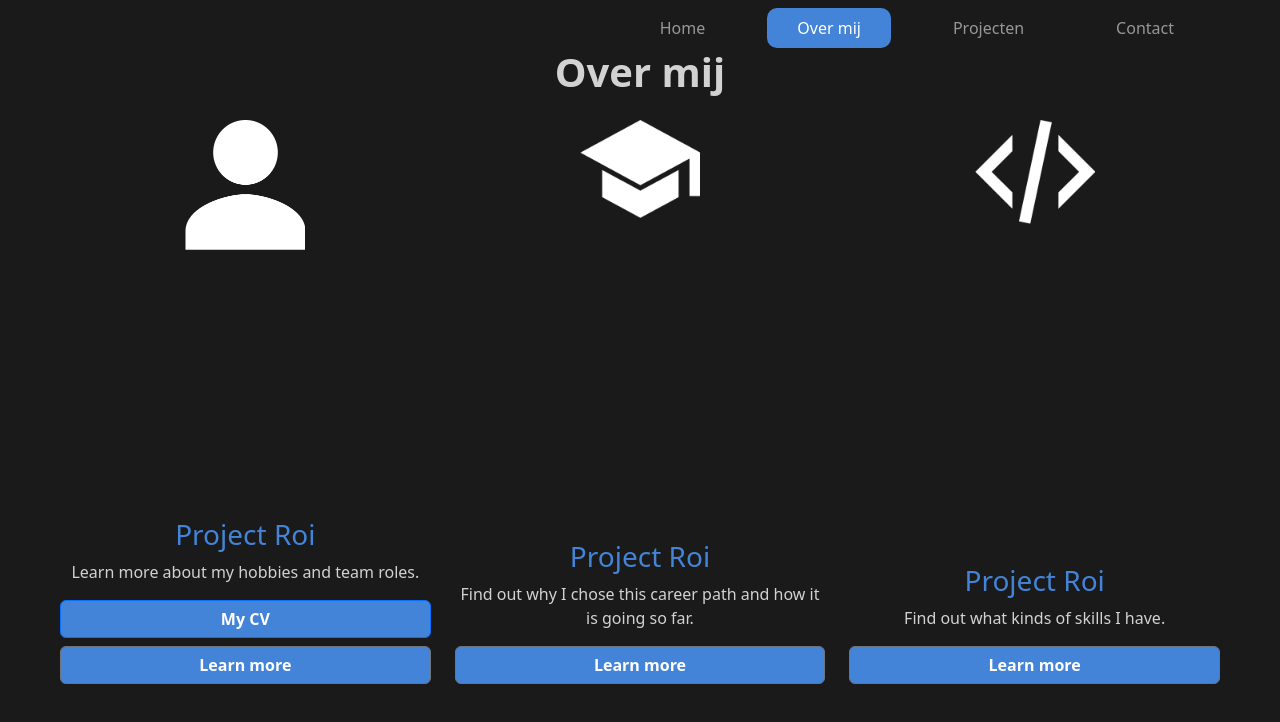
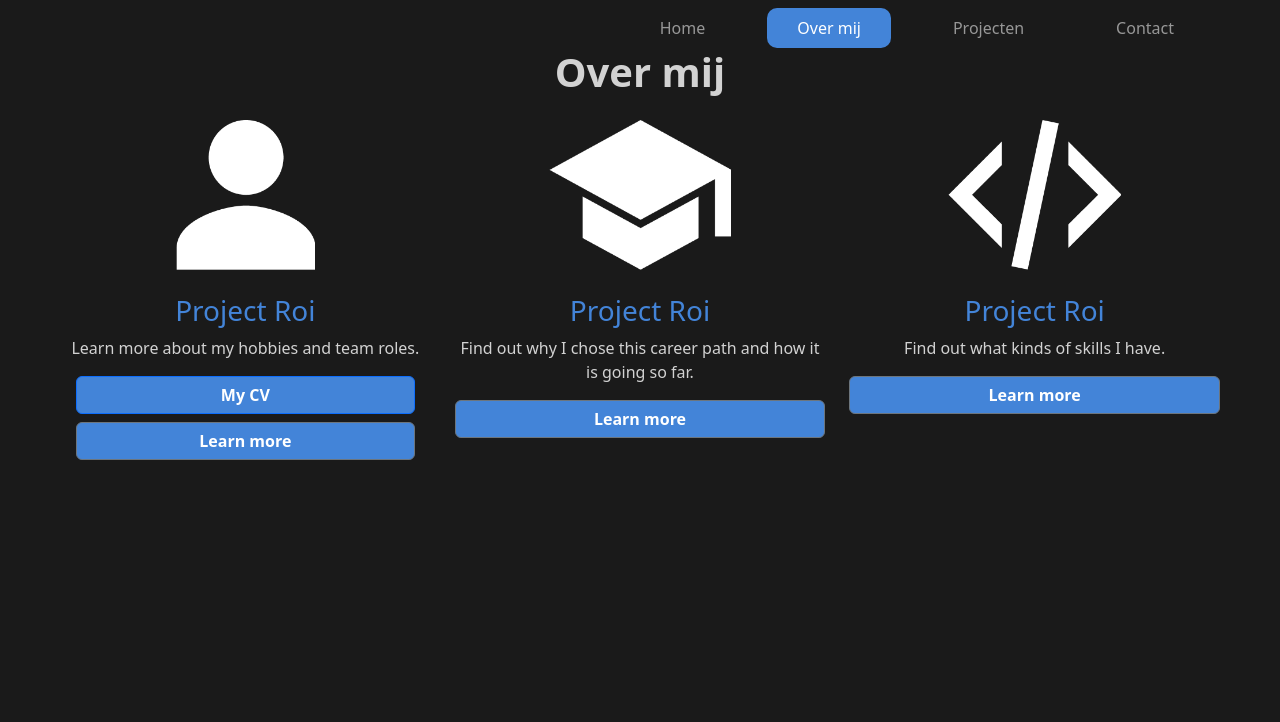
Before and after one commit to jarno-de-coninck/portfolio-keuzedeel, a React (Vite) app: page /aboutme in a window 1280 px wide. Shown: the top 722 px of the page. Built offline with nearby package versions, Linux system fonts and the light colour scheme.

Commit message:
asdasd
asdasd

```diff
--- a/src/main.scss
+++ b/src/main.scss
@@ -89,3 +89,8 @@ button{
   border: $dark1 3px solid !important;
   border-radius: 10px;
 }
+
+.aboutMeImage {
+  max-height: 150px;
+  max-width: 100%;
+}
--- a/src/pages/aboutme.jsx
+++ b/src/pages/aboutme.jsx
@@ -1,33 +1,46 @@
 import React from 'react';
+import 'bootstrap/dist/css/bootstrap.min.css';
 
 function AboutMe() {
   return (
     <div className="container-fluid h-100 my-auto">
       <h1 className="fw-bold text-center mb-4">Over mij</h1>
-      <div className="row justify-content-around align-items-stretch h-75">
+      <div className="row">
         {/* Project Roi Section */}
-        <div className="col-12 col-sm-6 col-md-4 d-flex flex-column text-center mb-3 mb-md-0">
-          <img className="mx-auto mb-4 img-fluid" src="./images/myself.png" alt="Myself" style={{ maxWidth: '120px' }} />
-          <h3 className="mainColor mt-auto">Project Roi</h3>
+        <div className="col-12 col-sm-6 col-md-4 d-flex flex-column text-center mb-3 mb-md-0 align-items-center">
+          <img
+            className="img-fluid mb-4 aboutMeImage"
+            src="./images/myself.png"
+            alt="Myself"
+          />
+          <h3 className="mainColor">Project Roi</h3>
           <p>Learn more about my hobbies and team roles.</p>
-          <div className="d-flex flex-column gap-2">
+          <div className="d-flex flex-column gap-2 w-100 px-3">
             <button className="btn btn-primary fw-bold text-white w-100">My CV</button>
             <button className="btn btn-secondary fw-bold text-white w-100" data-bs-toggle="modal" data-bs-target="#myHobbies">Learn more</button>
           </div>
         </div>
 
         {/* Education Section */}
-        <div className="col-12 col-sm-6 col-md-4 d-flex flex-column text-center mb-3 mb-md-0">
-          <img className="mx-auto mb-4 img-fluid" src="./images/education.png" alt="Education" style={{ maxWidth: '120px' }} />
-          <h3 className="mainColor mt-auto">Project Roi</h3>
+        <div className="col-12 col-sm-6 col-md-4 d-flex flex-column text-center mb-3 mb-md-0 align-items-center">
+          <img
+            className="img-fluid mb-4 aboutMeImage"
+            src="./images/education.png"
+            alt="Education"
+          />
+          <h3 className="mainColor">Project Roi</h3>
           <p>Find out why I chose this career path and how it is going so far.</p>
           <button className="btn btn-secondary fw-bold text-white w-100" data-bs-toggle="modal" data-bs-target="#myCareer">Learn more</button>
         </div>
 
         {/* Skills Section */}
-        <div className="col-12 col-sm-6 col-md-4 d-flex flex-column text-center">
-          <img className="mx-auto mb-4 img-fluid" src="./images/skills.png" alt="Skills" style={{ maxWidth: '120px' }} />
-          <h3 className="mainColor mt-auto">Project Roi</h3>
+        <div className="col-12 col-sm-6 col-md-4 d-flex flex-column text-center align-items-center">
+          <img
+            className="img-fluid mb-4 aboutMeImage"
+            src="./images/skills.png"
+            alt="Skills"
+          />
+          <h3 className="mainColor">Project Roi</h3>
           <p>Find out what kinds of skills I have.</p>
           <button className="btn btn-secondary fw-bold text-white w-100" data-bs-toggle="modal" data-bs-target="#mySkills">Learn more</button>
         </div>
@@ -84,7 +97,7 @@ function AboutMe() {
         </div>
       </div>
     </div>
-  )
+  );
 }
 
 export default AboutMe;
--- a/src/pages/projects.jsx
+++ b/src/pages/projects.jsx
@@ -41,26 +41,6 @@ function Projects() {
 
             </div>
 
-            <div className="projectDiv m-1">
-              <img src="https://storage.pubble.nl/65142601/content/2022/10/5fb76747-4b09-43c3-82a2-2973231ee4e5_thumb1920.jpg" alt="Kaasboederij" className="img-fluid rounded-2 mb-2"/>
-
-            <h3 className="main-color mt-2">Kaasboederij</h3>
-
-              <p className="m-0">
-                Lorem ipsum dolor sit amet, consectetur adipiscing elit. Nullam facilisis ultricies tellus. Lorem ipsum dolor sit amet, consectetur adipiscing elit. Nullam facilisis ultricies tellus.
-              </p>
-
-            </div>
-            <div className="projectDiv m-1">
-              <img src="https://storage.pubble.nl/65142601/content/2022/10/5fb76747-4b09-43c3-82a2-2973231ee4e5_thumb1920.jpg" alt="Kaasboederij" className="img-fluid rounded-2 mb-2"/>
-
-            <h3 className="main-color mt-2">Kaasboederij</h3>
-
-              <p className="m-0">
-                Lorem ipsum dolor sit amet, consectetur adipiscing elit. Nullam facilisis ultricies tellus. Lorem ipsum dolor sit amet, consectetur adipiscing elit. Nullam facilisis ultricies tellus.
-              </p>
-
-            </div>
 
 
           </div>
```
